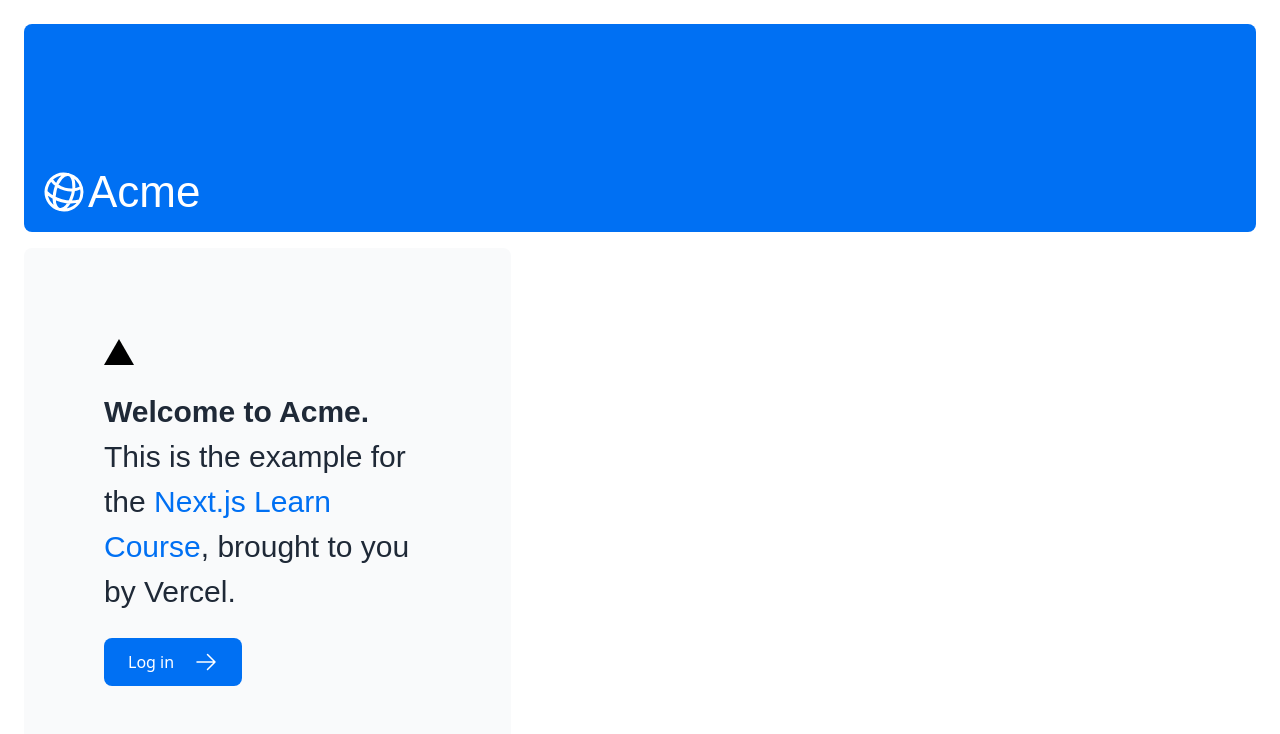
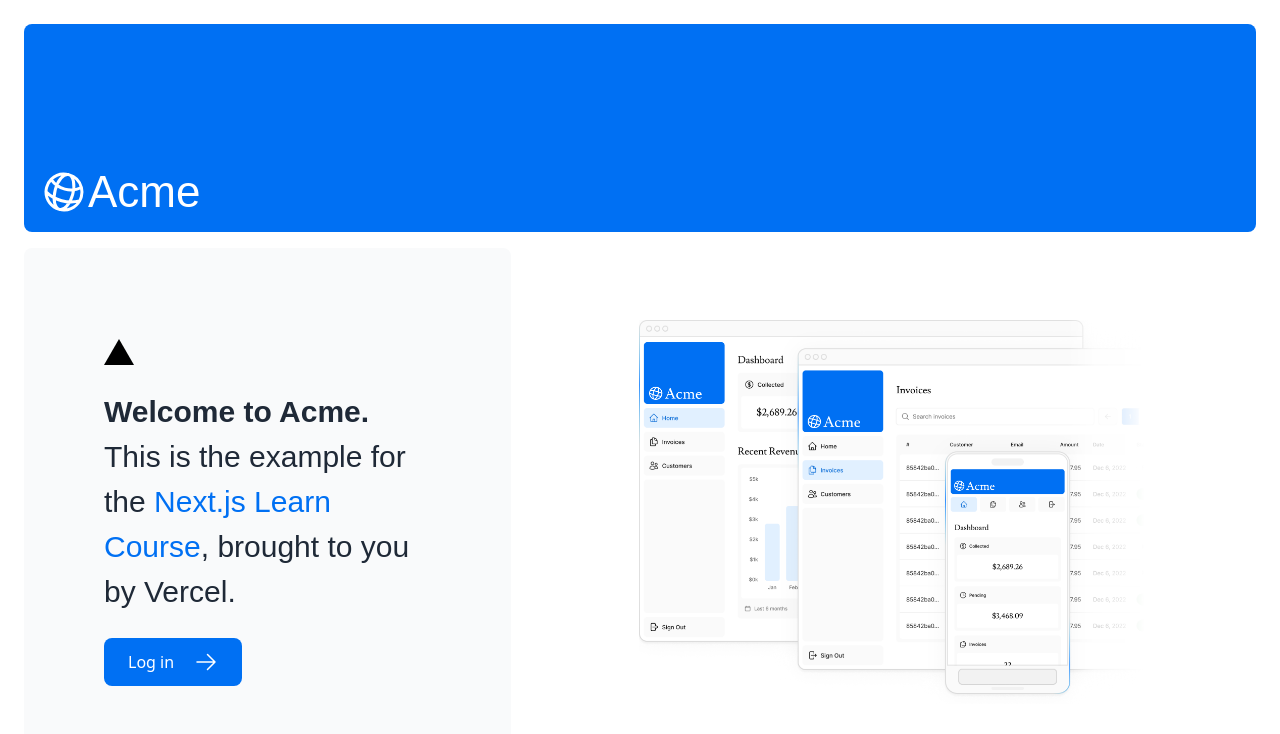
Before and after one commit to 5hvn5vk3/nextjs-dashboard, a Next.js app: page / in a window 1280 px wide. Shown: the top 734 px of the page. Built offline with nearby package versions, Linux system fonts and the light colour scheme; a web font is replaced by a local one.

Commit message:
add: 画像の最適化

```diff
--- a/app/page.tsx
+++ b/app/page.tsx
@@ -2,6 +2,7 @@
 import { ArrowRightIcon } from "@heroicons/react/24/outline";
 import Link from "next/link";
 import { lusitana } from "@/app/ui/fonts";
+import Image from "next/image";
 
 export default function Page() {
     return (
@@ -35,6 +36,20 @@
                 </div>
                 <div className="flex items-center justify-center p-6 md:w-3/5 md:px-28 md:py-12">
                     {/* Add Hero Images Here */}
+                    <Image
+                        src="/hero-desktop.png"
+                        alt="Screenshots of the dashboard project showing desktop version"
+                        width={1000}
+                        height={760}
+                        className="hidden md:block" /* デフォルトでは非表示（hidden）、画面サイズがmd以上のときに表示 */
+                    />
+                    <Image
+                        src="/hero-image-2.png"
+                        alt="Screenshot of the dashboard project showing mobile version"
+                        width={560}
+                        height={620}
+                        className="block md:hidden"
+                    />
                 </div>
             </div>
         </main>
```
